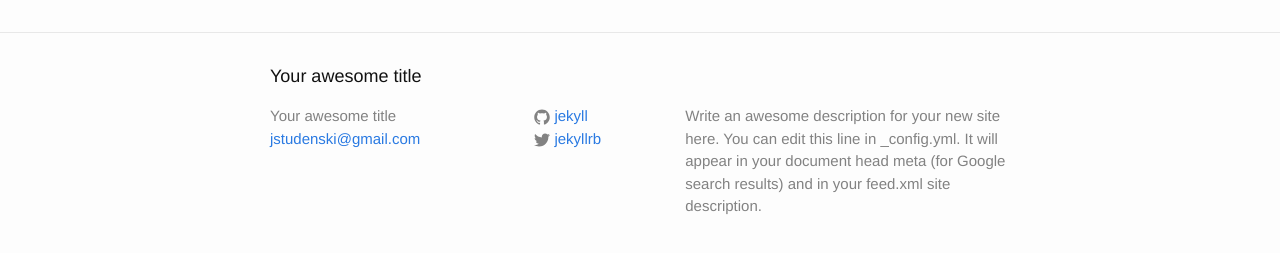
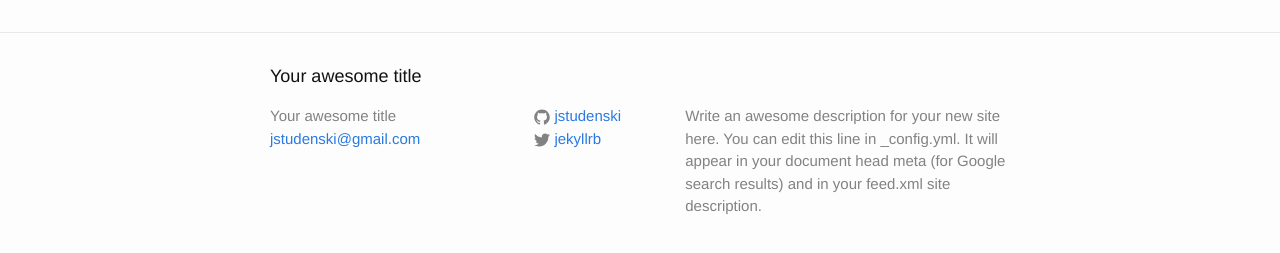
Before and after one commit to jstudenski/jekyll-blog, a Jekyll site: the page built from index.html, in a window 1280 px wide. Shown: the part 264-517 px from the top of the page. Built offline with Jekyll 4.4.1, drawn with Linux system fonts in a browser that asks for light colours.

```diff
--- a/_config.yml
+++ b/_config.yml
@@ -8,7 +8,7 @@ description: > # this means to ignore newlines until "baseurl:"
 baseurl: "" # the subpath of your site, e.g. /blog/
 url: "http://yourdomain.com" # the base hostname & protocol for your site
 twitter_username: jekyllrb
-github_username:  jekyll
+github_username:  jstudenski
 
 # Build settings
 markdown: kramdown
```
